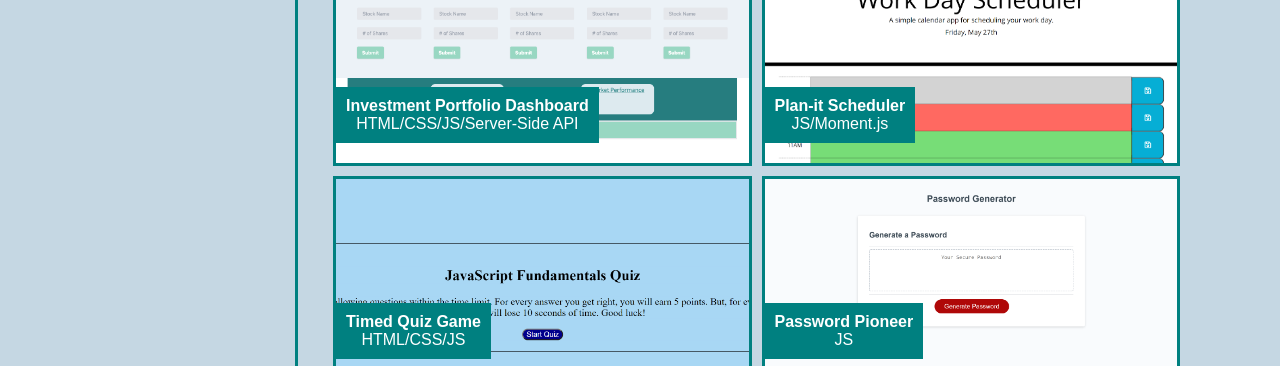
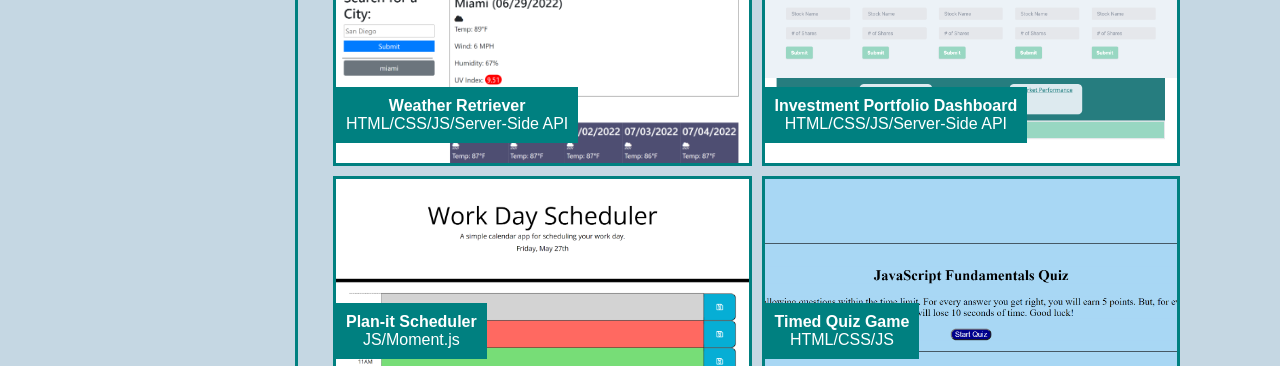
Before and after one commit to grayad/Gray-Portfolio, a plain HTML site: page index.html in a window 1280 px wide. Shown: the part 752-1118 px from the top of the page. Drawn offline with Linux system fonts and the light colour scheme.

Commit message:
add weather app

```diff
--- a/index.html
+++ b/index.html
@@ -66,6 +66,16 @@
                 My Work
             </h3>
             <div class="work-cards">
+                <a href = "https://grayad.github.io/weather-retriever/" class="card-container" id="weather">
+                    <div class="work-text">
+                        <h4>
+                            Weather Retriever
+                        </h4>
+                        <p>
+                            HTML/CSS/JS/Server-Side API
+                        </p>
+                    </div>
+                </a>
                 <a href = "https://cpm-128.github.io/investment-portfolio-dashboard/" class="card-container" id="finance-dashboard">
                     <div class="work-text">
                         <h4>
--- a/style.css
+++ b/style.css
@@ -174,6 +174,11 @@ h3 {
 
 #finance-dashboard {
     background-image: url(./Images/dashboard_blank.png);
+    background-position: top;
+}
+
+#weather {
+    background-image: url(./Images/weather-retriever.png);
     background-position: top;
 }
 
```
Also changed, not shown: Images/weather-retriever.png (added).
